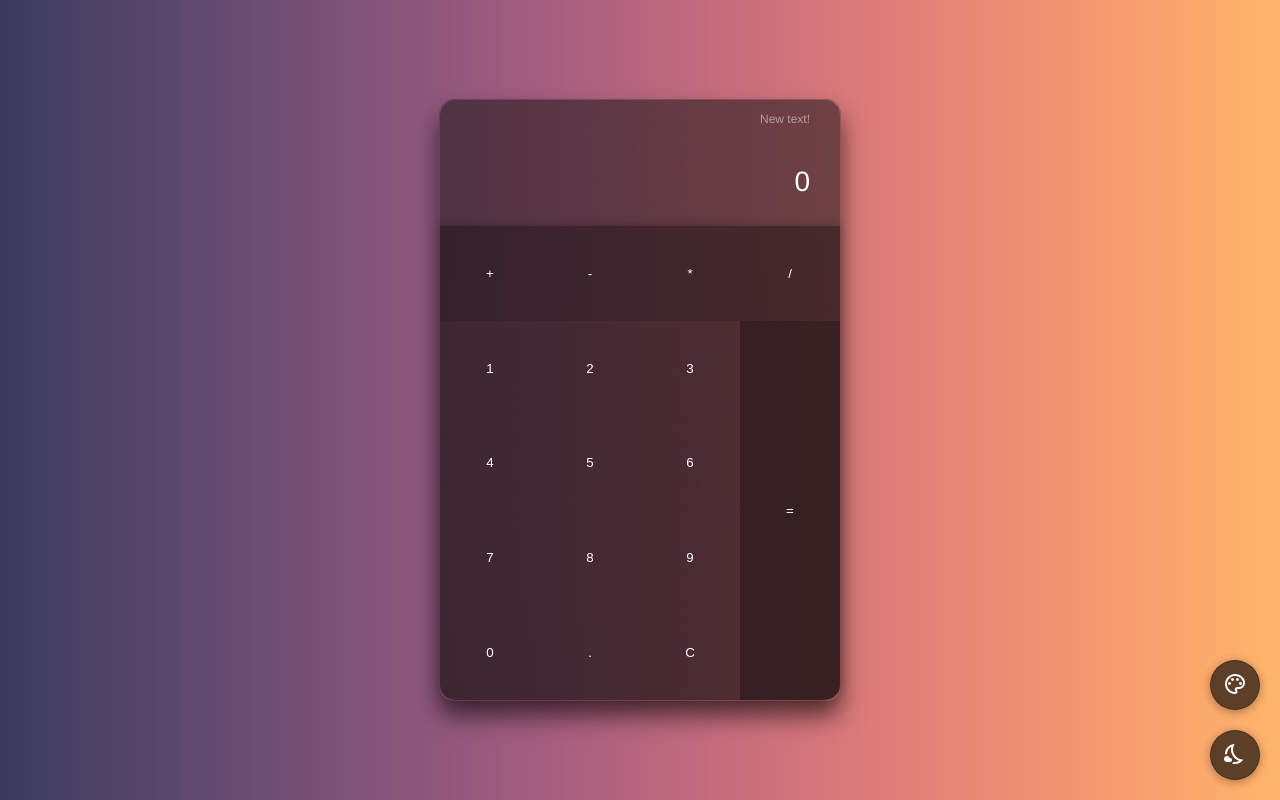
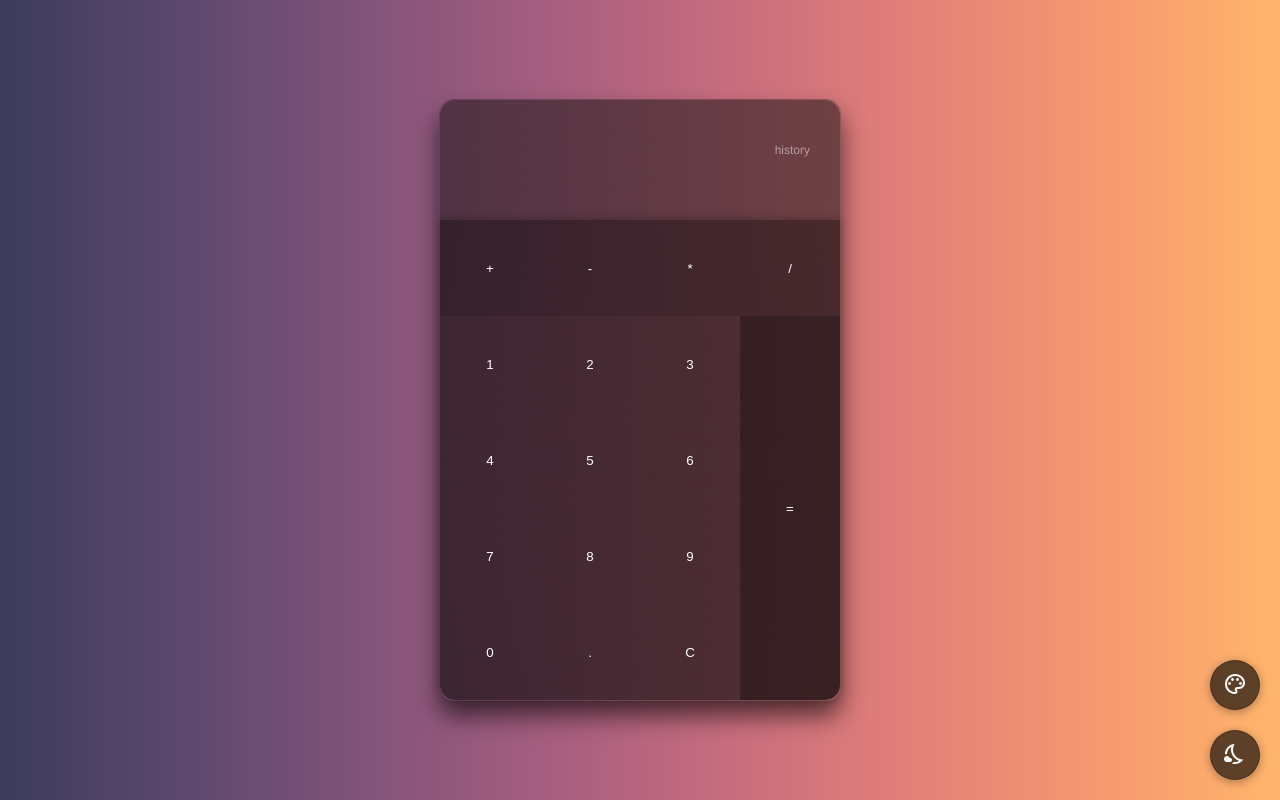
Before and after one commit to joshwrn/calculator, a plain HTML site: page index.html in a window 1280 px wide. Drawn offline with nearby package versions, Linux system fonts and the light colour scheme.

Commit message:
fixed display

```diff
--- a/index.html
+++ b/index.html
@@ -17,10 +17,10 @@
         <div id="calculator">
             <div id="display">
                 <div id="history">
-                    <p id="history-text">69 + 666</p>
+                    <p id="history-text">history</p>
                 </div>
                 <div id="current">
-                    <p id="current-text">0</p>
+                    <p id="current-text"></p>
                 </div>
             </div>
             <div id="grid">
--- a/script.js
+++ b/script.js
@@ -68,10 +68,7 @@ wallpaper.onclick = function () {
 
 /* html display elements */
 let history = document.getElementById("history-text");
-document.getElementById("history-text").innerHTML = "New text!";
-
 let current = document.getElementById("current-text");
-let textUpdate = document.createElement("p");
 
 /* update display */
 /* number buttons */
@@ -133,6 +130,7 @@ decimal.onclick = function () {
 
 clear.onclick = function () {
   current.innerHTML = "";
+  history.innerHTML = "history";
   console.log("clear");
 };
 
--- a/styles.css
+++ b/styles.css
@@ -1,3 +1,8 @@
+p {
+  margin: 0;
+  padding: 0;
+}
+
 textarea:focus,
 input:focus {
   outline: none;
@@ -64,7 +69,7 @@ body {
   height: 600px;
   width: 400px;
   display: grid;
-  grid-template-rows: repeat(5, 1fr);
+  grid-template-rows: repeat(10, 1fr);
   box-shadow: 0 15px 25px rgba(0, 0, 0, 0.6);
   border: 1px solid rgba(0, 0, 0, 0.281);
   background: var(--theme-calculator);
@@ -75,6 +80,7 @@ body {
 
 #display {
   display: grid;
+  grid-row: 1/3;
   width: 100%;
   border: 0px solid rgba(98, 87, 255, 0.952);
   background: var(--theme-display);
@@ -85,25 +91,39 @@ body {
 }
 
 #history {
+  display: grid;
   background: rgba(221, 32, 32, 0);
   text-align: right;
-  margin: 0px 30px 0 30px;
+  margin: 50px 30px 0 30px;
   color: var(--theme-history-text);
   font-size: 12px;
+  position: relative;
+}
+
+#history-text {
+  border: 0px solid blue;
+  padding: 0px;
+  line-height: 0px;
 }
 
 #current {
+  display: grid;
   background: rgba(170, 20, 20, 0);
   text-align: right;
   font-size: 28px;
   margin: 0px 30px 0 30px;
+  border: 0px solid red;
+}
+
+#current-text {
+  border: 0px solid blue;
 }
 
 /* button layout */
 
 #grid {
   display: grid;
-  grid-row: 2/-1;
+  grid-row: 3/-1;
   position: relative;
   grid-template-columns: repeat(4, 1fr);
   grid-template-rows: repeat(5, 1fr);
```
